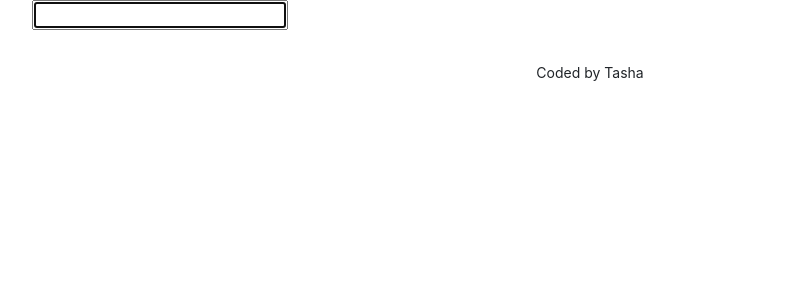
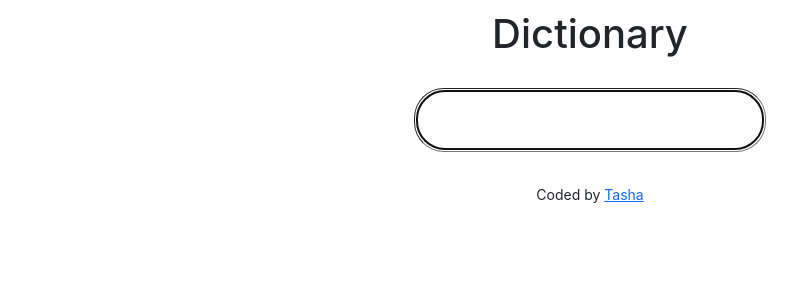
Before and after one commit to tashatran/dictionary-project, a React (Create React App) app: page / in a window 1280 px wide. Shown: the top 300 px of the page, without its empty margins (50-847 px from the left). Built offline with nearby package versions, Linux system fonts and the light colour scheme.

Commit message:
added meanings

```diff
--- a/src/App.css
+++ b/src/App.css
@@ -2,3 +2,8 @@
   text-align: center;
   margin: 30px 0;
 }
+
+.App h1 {
+  text-align: center;
+  margin: 10px 0px 30px 0px;
+}
--- a/src/App.js
+++ b/src/App.js
@@ -5,9 +5,13 @@ export default function App() {
   return (
     <div className="App">
       <div className="container">
+        <h1>Dictionary</h1>
         <Dictionary />
         <footer className="App-footer">
-          <small>Coded by Tasha</small>
+          <small>
+            Coded by{" "}
+            <a href="https://github.com/tashatran/dictionary-project">Tasha</a>
+          </small>
         </footer>
       </div>
     </div>
--- a/src/Dictionary.css
+++ b/src/Dictionary.css
@@ -0,0 +1,12 @@
+form {
+  text-align: center;
+}
+
+input {
+  border-radius: 30px;
+  height: 40px;
+  max-width: auto;
+  padding: 30px;
+  font-size: large;
+  font-weight: 15px;
+}
--- a/src/Dictonary.js
+++ b/src/Dictonary.js
@@ -1,14 +1,17 @@
 import React, { useState } from "react";
 import axios from "axios";
+import Results from "./Results";
 import "./Dictionary.css";
 
 //documentation https://dictionaryapi.dev/
 
 export default function Dictionary() {
   let [keyword, setKeyword] = useState("");
+  let [results, setResults] = useState(null);
 
   function handleResponse(response) {
     console.log(response.data[0]);
+    setResults(response.data[0]);
   }
   function search(event) {
     event.preventDefault();
@@ -26,6 +29,7 @@ export default function Dictionary() {
       <form onSubmit={search}>
         <input type="search" autoFocus={true} onChange={handleKeywordChange} />
       </form>
+      <Results results={results} />
     </div>
   );
 }
--- /dev/null
+++ b/src/Meaning.js
@@ -0,0 +1,21 @@
+import React from "react";
+
+export default function Meaning(props) {
+  return (
+    <div className="Meaning">
+      <h3>{props.meaning.partOfSpeech}</h3>
+
+      {props.meaning.definitions.map(function (definition, index) {
+        return (
+          <div key={index}>
+            <p>
+              {definition.definition}
+              <br />
+              <em>{definition.example}</em>
+            </p>
+          </div>
+        );
+      })}
+    </div>
+  );
+}
--- /dev/null
+++ b/src/Results.js
@@ -0,0 +1,22 @@
+import React from "react";
+import Meaning from "./Meaning";
+
+export default function Results(props) {
+  if (props.results) {
+    return (
+      <div className="Results">
+        <h2>{props.results.word}</h2>
+        <h5>{props.results.phonetics[0].text}</h5>
+        {props.results.meanings.map(function (meaning, index) {
+          return (
+            <div key={index}>
+              <Meaning meaning={meaning} />
+            </div>
+          );
+        })}
+      </div>
+    );
+  } else {
+    return null;
+  }
+}
```
Also changed, not shown: public/manifest.json.
